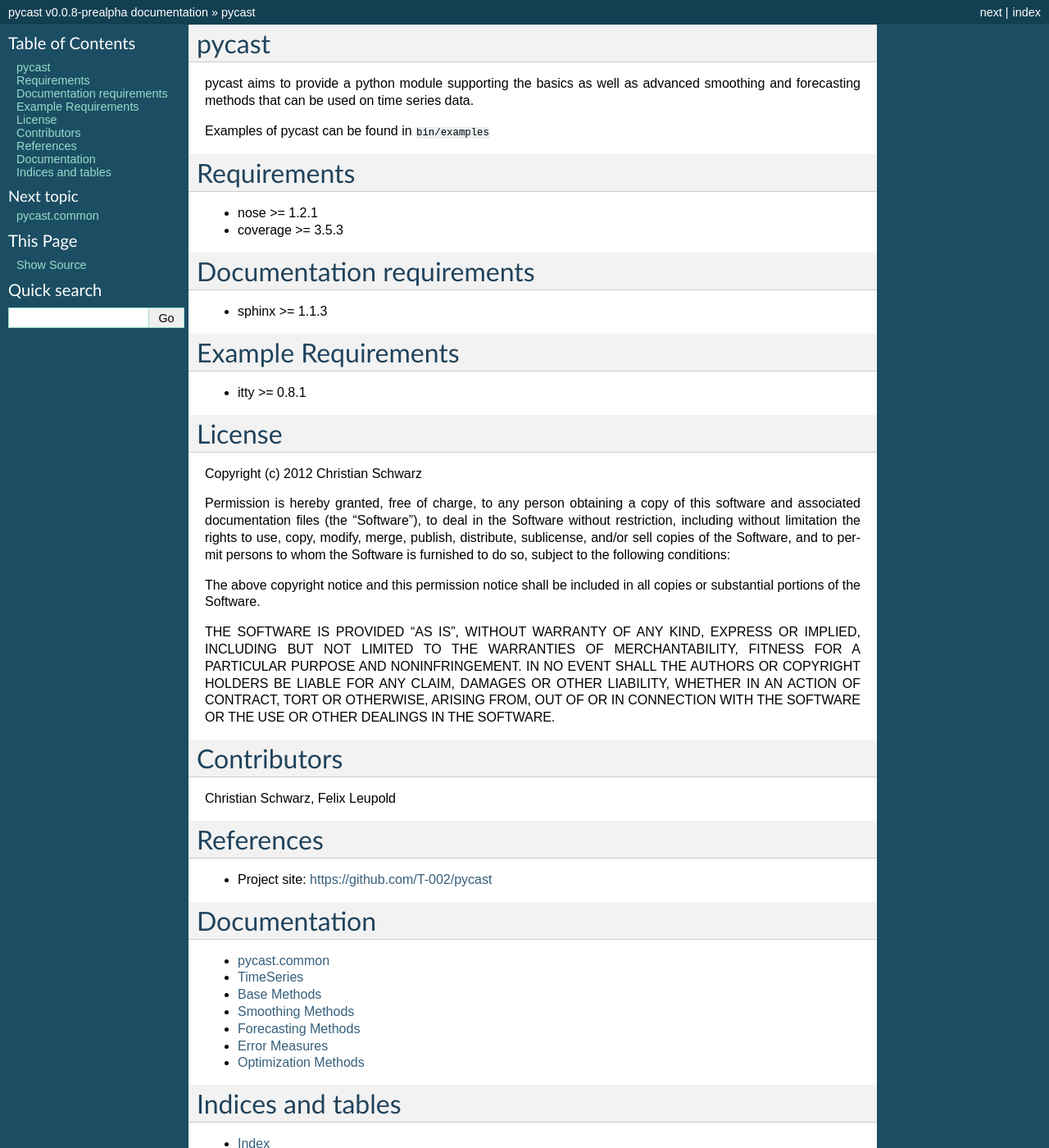
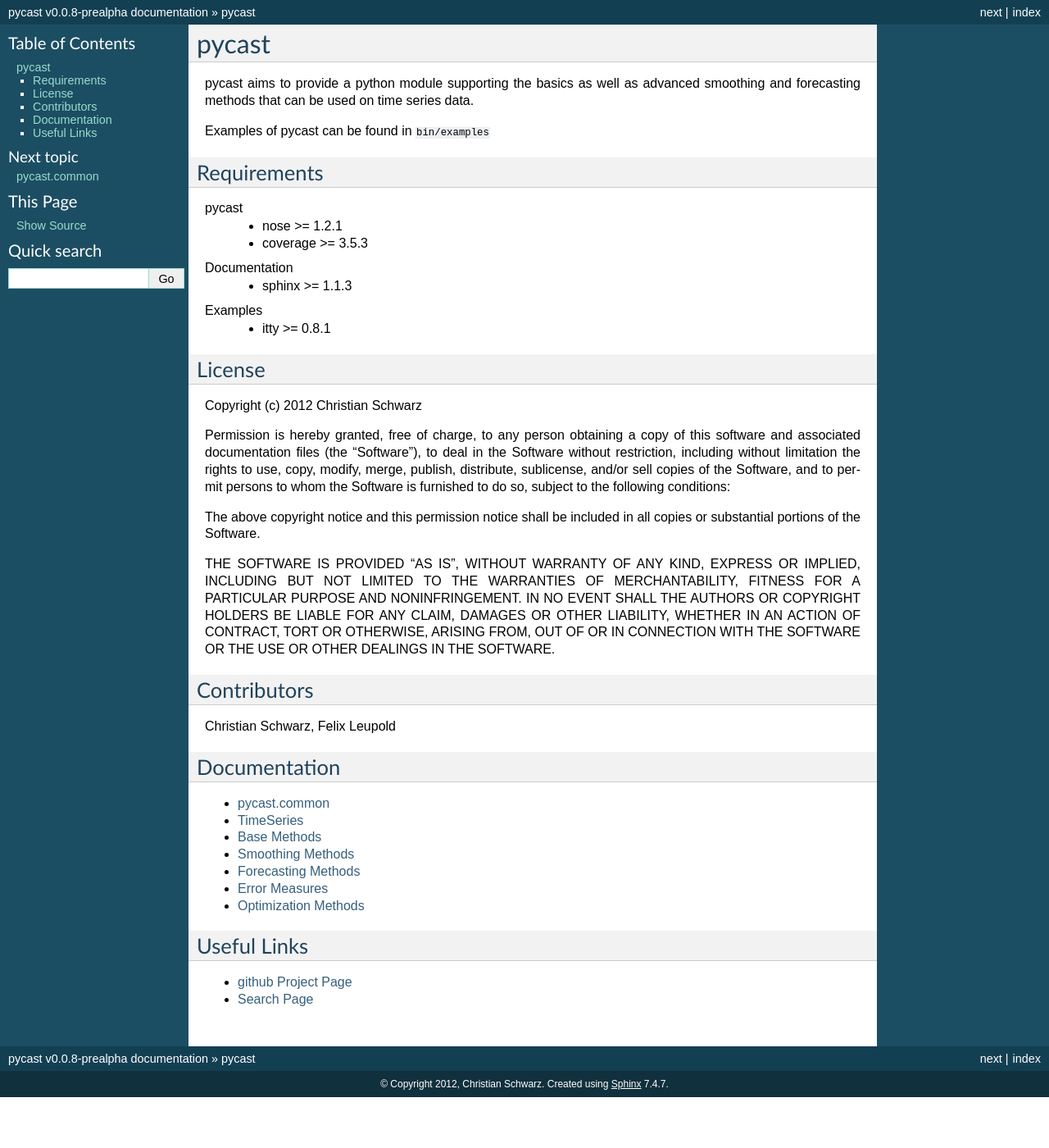
Before and after one commit to T-002/pycast, a Sphinx documentation site: the page built from docs/source/index.rst, in a window 1280 px wide and 1400 px high. Shown: the whole window at 82% size. Built offline with Sphinx 7.4.7, drawn with Linux system fonts in a browser that asks for light colours.

Commit message:
documentation and github are now in sync

```diff
--- a/README.rst
+++ b/README.rst
@@ -8,20 +8,20 @@ on time series data.
 Examples of pycast can be found in ``bin/examples``
 
 Requirements
-============
-- nose     >= 1.2.1
-- coverage >= 3.5.3
+------------
 
-Documentation requirements
-==========================
-- sphinx >= 1.1.3
+pycast
+    - nose     >= 1.2.1
+    - coverage >= 3.5.3
 
-Example Requirements
-====================
-- itty >= 0.8.1
+Documentation
+    - sphinx >= 1.1.3
+
+Examples
+    - itty >= 0.8.1
 
 License
-=======
+-------
 Copyright (c) 2012 Christian Schwarz
 
 Permission is hereby granted, free of charge, to any person obtaining
@@ -44,10 +44,6 @@ OF CONTRACT, TORT OR OTHERWISE, ARISING FROM, OUT OF OR IN CONNECTION
 WITH THE SOFTWARE OR THE USE OR OTHER DEALINGS IN THE SOFTWARE.
 
 Contributors
-============
+------------
 Christian Schwarz,
 Felix Leupold
-
-References
-==========
-- Project site: https://github.com/T-002/pycast
--- a/docs/source/index.rst
+++ b/docs/source/index.rst
@@ -1,7 +1,7 @@
 .. include:: ../../README.rst
 
 Documentation
-=============
+-------------
 .. toctree::
    :maxdepth: 2
 
@@ -13,9 +13,7 @@ Documentation
    errors
    optimization
 
-Indices and tables
-==================
-
-* :ref:`genindex`
-* :ref:`modindex`
-* :ref:`search`
+Useful Links
+------------
+- `github Project Page <https://github.com/T-002/pycast>`_
+- :ref:`search`
```
Also changed, not shown: 1 other file.
